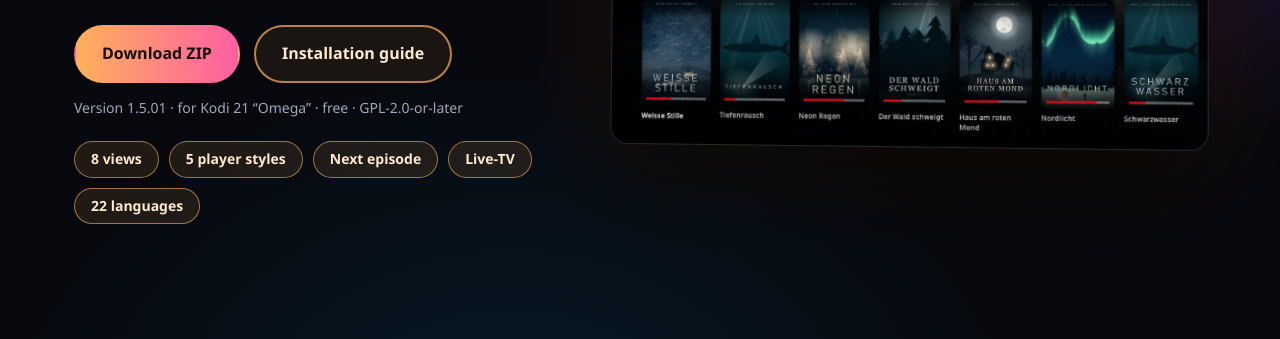
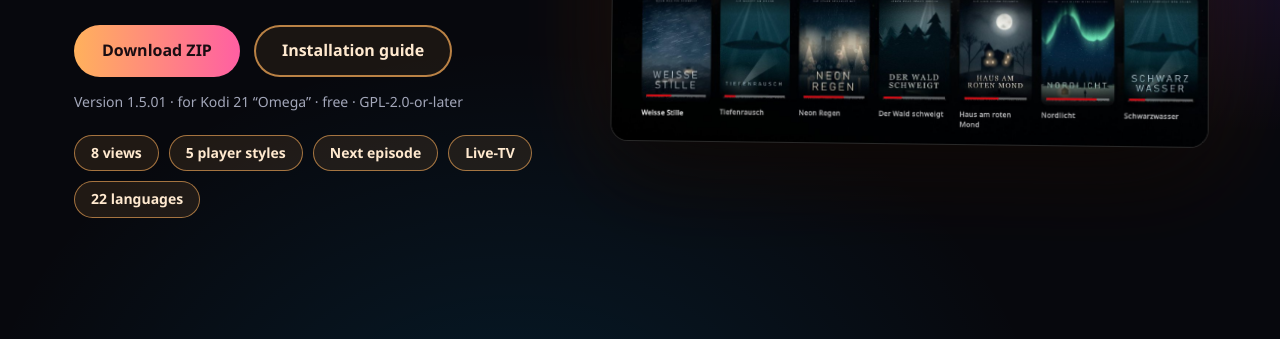
Before and after one commit to Timmiotool/Timmiotool.github.io, a plain HTML site: page index.html in a window 1280 px wide. Shown: the part 412-751 px from the top of the page. Drawn offline with Linux system fonts and the light colour scheme.

Commit message:
Add files via upload

```diff
--- a/style.css
+++ b/style.css
@@ -26,9 +26,9 @@ h1{font-size:clamp(40px,6vw,72px);line-height:1.02;font-weight:900;letter-spacin
 h1 b{background:linear-gradient(90deg,var(--acc),var(--acc2));-webkit-background-clip:text;background-clip:text;color:transparent}
 .lead{font-size:20px;color:#cfd2e3;max-width:34em}
 .cta{display:flex;flex-wrap:wrap;gap:14px;margin:28px 0 14px}
-.btn{display:inline-block;padding:14px 26px;border-radius:99px;font-weight:700;font-size:16px;border:2px solid transparent;cursor:pointer}
+.btn{display:inline-block;line-height:1.2;padding:14px 26px;border-radius:99px;font-weight:700;font-size:16px;border:2px solid transparent;cursor:pointer}
 .btn:hover{text-decoration:none;transform:translateY(-1px)}
-.btn.p{background:linear-gradient(90deg,var(--acc),var(--acc2));color:#1a0d12}
+.btn.p{background:linear-gradient(90deg,var(--acc),var(--acc2)) border-box;background-origin:border-box;background-clip:border-box;color:#1a0d12;border-color:transparent}
 .btn.s{border-color:rgba(255,177,92,.7);color:#ffe9cf;background:rgba(255,177,92,.08)}
 .meta{color:var(--mute);font-size:14px}
 .shot{border-radius:var(--r);border:1px solid rgba(255,255,255,.16);box-shadow:0 40px 90px rgba(0,0,0,.65),0 0 110px rgba(255,122,48,.16);background:#000}
```
